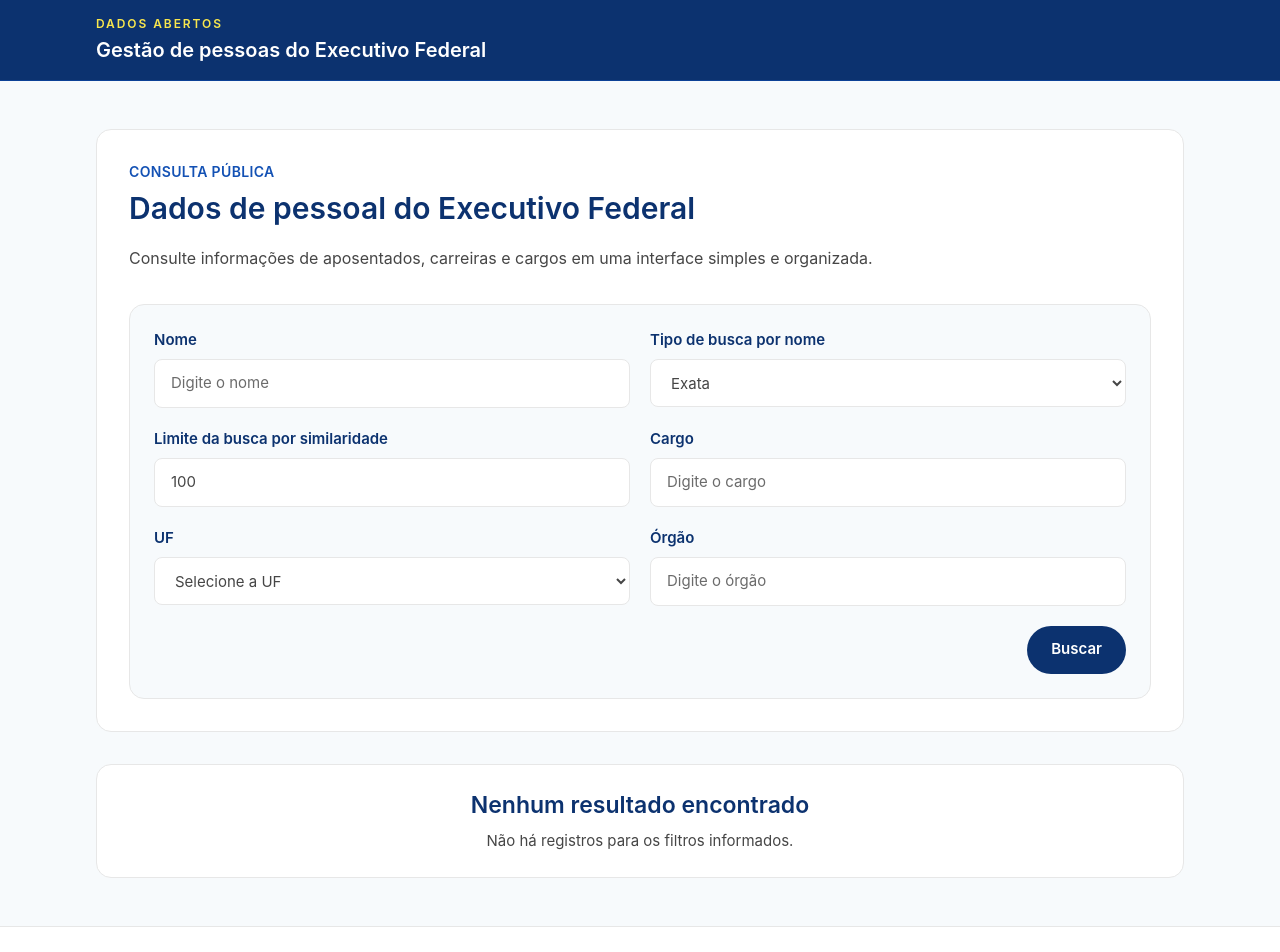
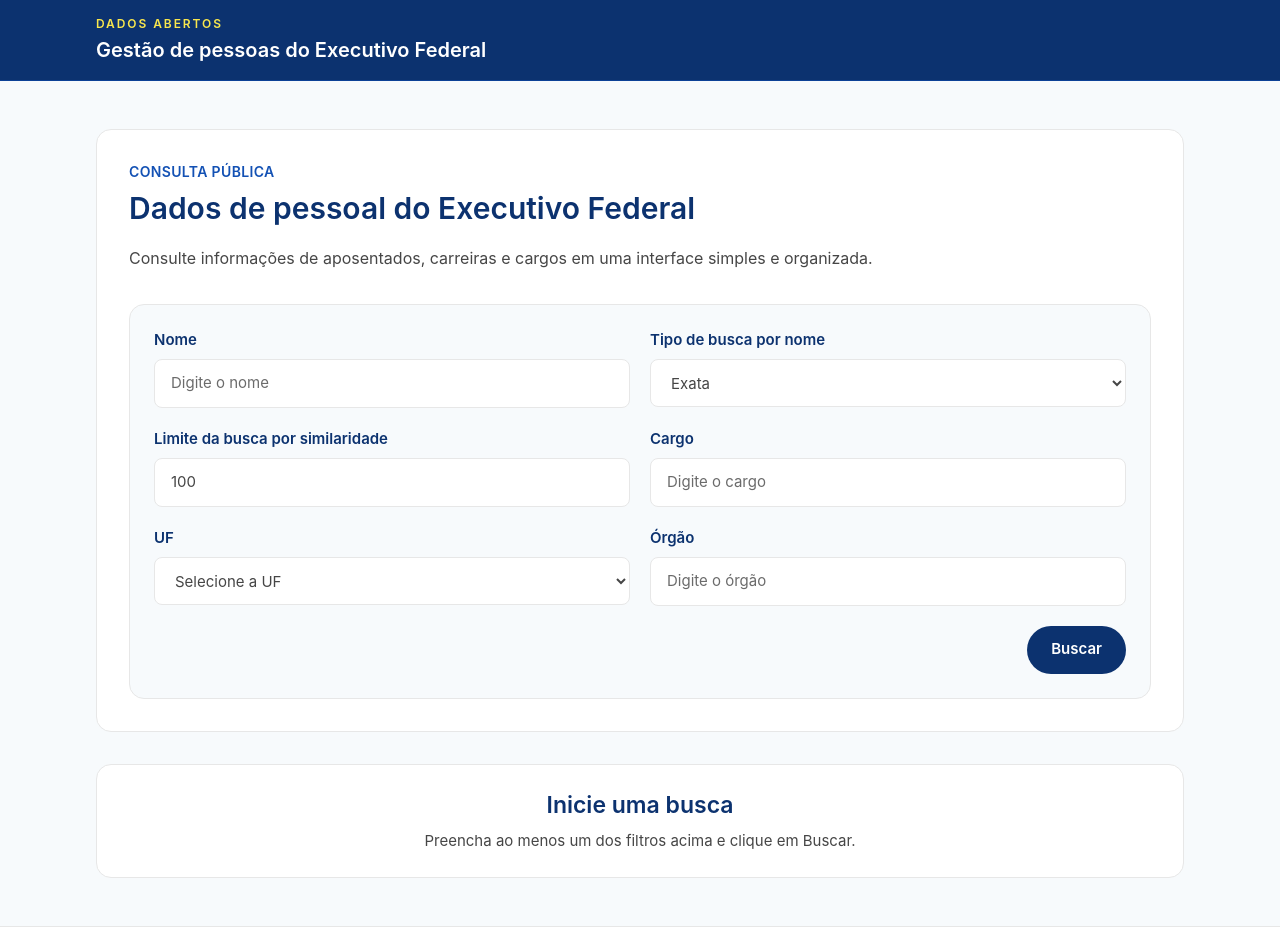
Before and after one commit to arquivo-furg/spi2-consulta-servidores, a React (Vite) app in the folder frontend/: page / in a window 1280 px wide. Shown: the top 952 px of the page. Built offline with nearby package versions, Linux system fonts and the light colour scheme.

Commit message:
fix: mensagem inicial, UF ausente e ícone da aplicação

```diff
--- a/frontend/index.html
+++ b/frontend/index.html
@@ -3,6 +3,7 @@
   <head>
     <meta charset="UTF-8" />
     <meta name="viewport" content="width=device-width, initial-scale=1.0" />
+    <link rel="icon" type="image/svg+xml" href="/src/favicon.svg" />
     <title>Gestão de Pessoas</title>
   </head>
   <body>
--- a/frontend/src/components/ResultsList.tsx
+++ b/frontend/src/components/ResultsList.tsx
@@ -8,6 +8,7 @@ export interface Servidor {
 
 interface ResultsListProps {
   errorMessage: string | null
+  hasSearched: boolean
   isLoading: boolean
   resultados: Servidor[]
   totalResultados: number
@@ -33,7 +34,9 @@ function ServidorDetails({ servidor }: ServidorDetailsProps) {
         <dt className="text-xs font-semibold uppercase tracking-wide text-body">
           UF
         </dt>
-        <dd className="mt-1 text-[15px] text-body">{servidor.uf}</dd>
+        <dd className="mt-1 text-[15px] text-body">
+          {servidor.uf ?? 'Não informada'}
+        </dd>
       </div>
       <div>
         <dt className="text-xs font-semibold uppercase tracking-wide text-body">
@@ -47,7 +50,8 @@ function ServidorDetails({ servidor }: ServidorDetailsProps) {
   )
 }
 
-function EmptyResults() {
+// Antes da primeira busca, orientar o preenchimento em vez de anunciar resultado vazio.
+function EmptyResults({ hasSearched }: { hasSearched: boolean }) {
   return (
     <section
       aria-labelledby="results-feedback-title"
@@ -58,10 +62,12 @@ function EmptyResults() {
         className="text-xl font-semibold text-primary sm:text-[23px]"
         id="results-feedback-title"
       >
-        Nenhum resultado encontrado
+        {hasSearched ? 'Nenhum resultado encontrado' : 'Inicie uma busca'}
       </h2>
       <p className="mt-2 text-[15px] leading-6 text-body">
-        Não há registros para os filtros informados.
+        {hasSearched
+          ? 'Não há registros para os filtros informados.'
+          : 'Preencha ao menos um dos filtros acima e clique em Buscar.'}
       </p>
     </section>
   )
@@ -128,6 +134,7 @@ function SingleResult({ servidor }: ServidorDetailsProps) {
 
 export function ResultsList({
   errorMessage,
+  hasSearched,
   isLoading,
   resultados,
   totalResultados,
@@ -141,7 +148,7 @@ export function ResultsList({
   }
 
   if (resultados.length === 0) {
-    return <EmptyResults />
+    return <EmptyResults hasSearched={hasSearched} />
   }
 
   // Uma última página com uma linha não significa que só existe um resultado no total.
--- a/frontend/src/main.tsx
+++ b/frontend/src/main.tsx
@@ -239,6 +239,7 @@ function App() {
       </section>
       <ResultsList
         errorMessage={mensagemErro}
+        hasSearched={filtros !== undefined}
         isLoading={emCarregamento}
         resultados={resultados}
         totalResultados={totalResultados}
```
Also changed, not shown: frontend/src/favicon.svg (added).
